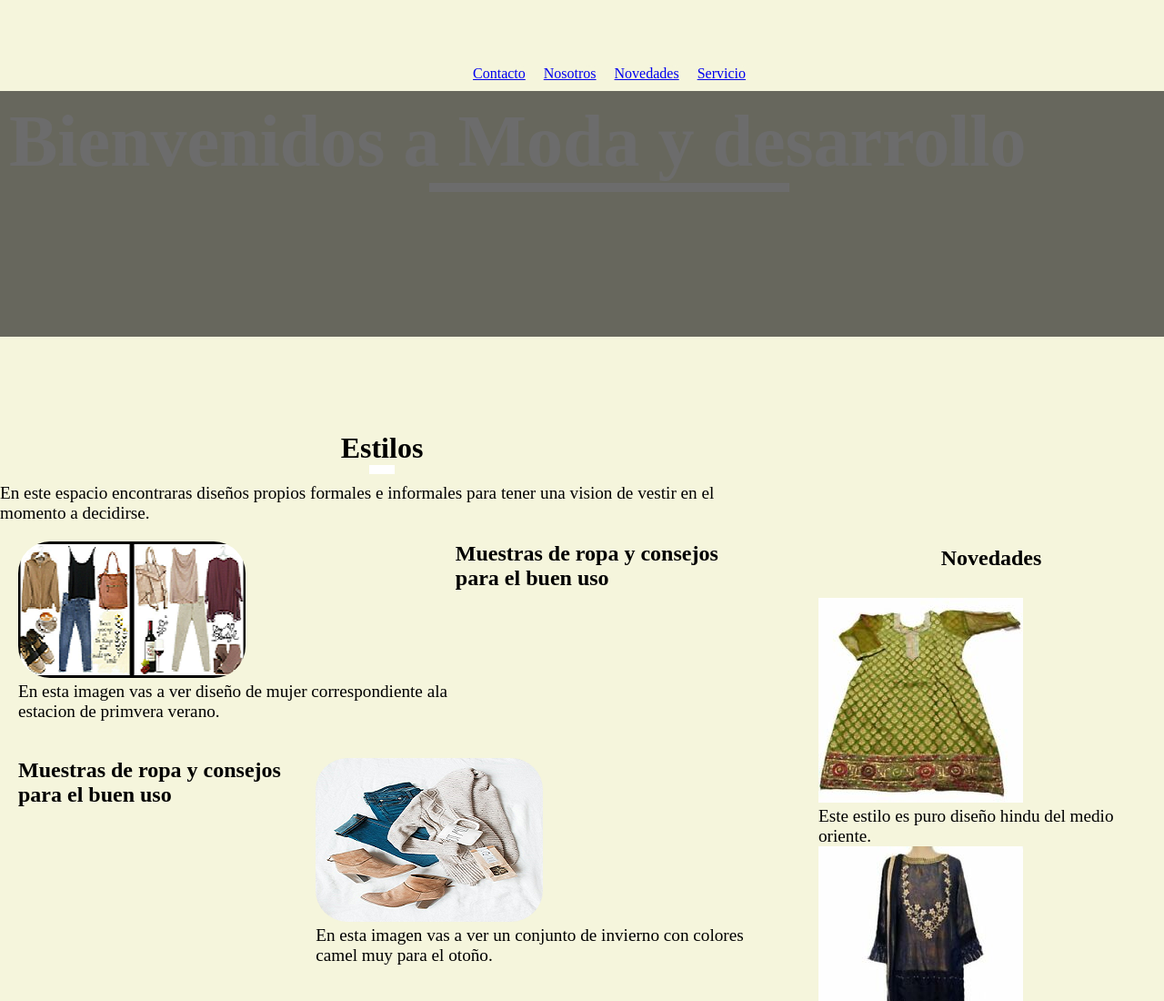
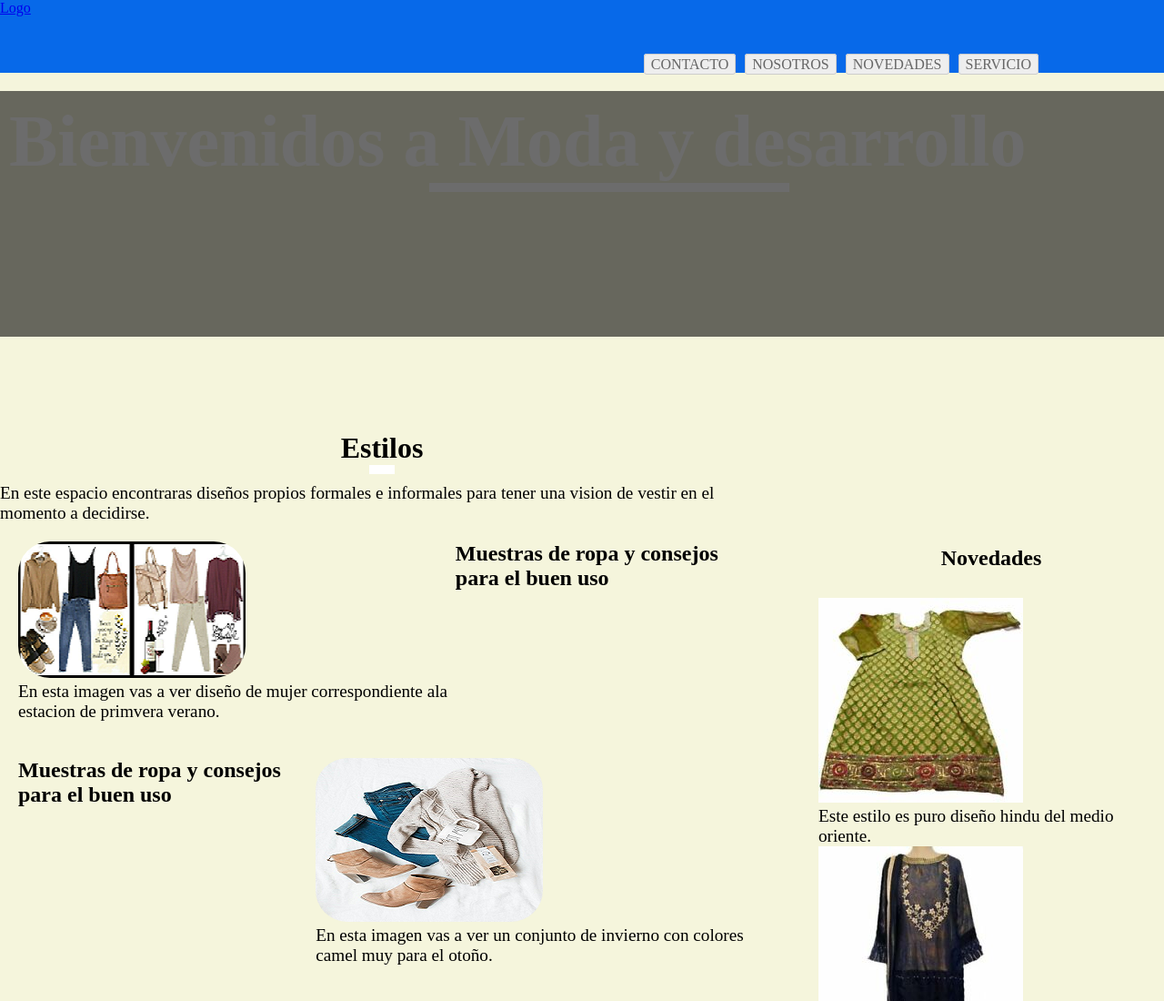
Before and after one commit to Bellako2023/Proyecto_coder, a website: page index.html in a window 1280 px wide. Shown: the top 1100 px of the page at 91% size. Drawn offline with Linux system fonts and the light colour scheme; a web font is replaced by a local one.

Commit message:
cambios en la nav de las paginas

```diff
--- a/Style/scss/layout/nav.scss
+++ b/Style/scss/layout/nav.scss
@@ -1,7 +1,13 @@
 nav {
     grid-area: nav;
     display: flex;
-    justify-content: space-around;
+    justify-content: space-between;
+    background-color: #0769e9;
+    position: fixed;
+    height: 80px;
+    width: 100%;
+    top: 0;
+    left: 0;
 
     ul {
         display: flex;
@@ -13,9 +19,26 @@ nav {
         li {
             display: flex;
             background-color: beige;
-            margin: 10px;
+            margin: 0 10px 0 0;
             color: black;
-            border-radius: 20%;
+            display: inline;
+            text-align: center;
+
+            a {
+                padding: 2px 7px 2px 7px;
+                color: #666;
+                background-color: #eeeeee;
+                border: 1px solid #ccc;
+                text-decoration: none;
+                text-transform: uppercase;
+                width: max-content;
+                border-radius: 3px;
+            }
+
+            a:hover {
+                background-color: #034574;
+                color: #ffffff;
+            }
 
             .Paginas {
                 display: flex;
--- a/index.html
+++ b/index.html
@@ -25,6 +25,7 @@
     </header>
 
     <nav>
+        <a href="./imagenes/dibujos de remeras.png" class="logo">Logo</a>
         <ul>
             <li><a href="./pages/contacto.html">Contacto</a></li>
             <li><a href="./pages/Nosotros.html">Nosotros</a></li>
```
Also changed, not shown: Style/css/Style.css, 1 other file.
